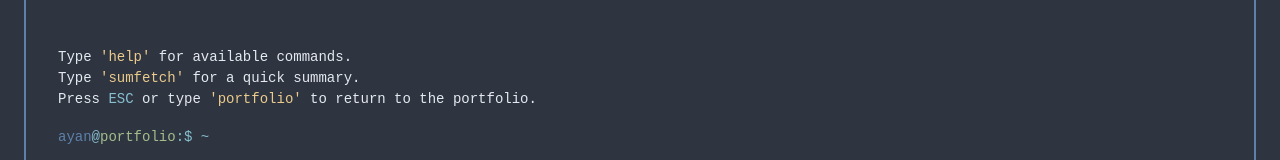
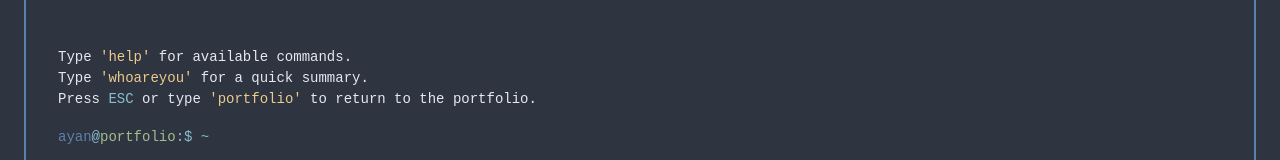
Before and after one commit to draggle/portfolio, a Next.js app: page /terminal in a window 1280 px wide. Shown: the part 271-431 px from the top of the page. Built offline with nearby package versions, Linux system fonts and the light colour scheme; a web font is replaced by a local one.

Commit message:
feat: rename sumfetch to whoareyou in terminal
Co-Authored-By: Claude Sonnet 4.6 <noreply@anthropic.com>

```diff
--- a/src/components/Terminal.tsx
+++ b/src/components/Terminal.tsx
@@ -43,7 +43,7 @@ const BANNER = `<span style="color:${N.green};display:block;white-space:pre;min-
 ╚═════╝ ╚═╝╚═╝  ╚═══╝    ╚══════╝╚═╝  ╚═╝╚═╝╚═╝</span>
 
 Type <span style="color:${N.gold}">'help'</span> for available commands.
-Type <span style="color:${N.gold}">'sumfetch'</span> for a quick summary.
+Type <span style="color:${N.gold}">'whoareyou'</span> for a quick summary.
 Press <span style="color:${N.gray}">ESC</span> or type <span style="color:${N.gold}">'portfolio'</span> to return to the portfolio.`
 
 // ── COMMANDS ───────────────────────────────────────────────────────────────
@@ -67,7 +67,7 @@ const CMDS: Record<string, Cmd> = {
   about: {
     desc: 'Display information about me.',
     fn: () =>
-      `hi, i'm ayan bin saif.\n\napplied mathematics with scientific computing &amp; ml student at the university of waterloo.\ncurrently engineering at ${a('https://tern.ai', 'tern.ai')} — building idps™, an ai-powered positioning stack.\n\ninterested in software engineering, data science, full-stack development, and mobile engineering.\nseeking co-op opportunities for winter 2027.\n\ntype 'sumfetch' for a quick summary.\ntype 'projects' to see what i've built.\ntype 'experience' for my work history.`,
+      `hi, i'm ayan bin saif.\n\napplied mathematics with scientific computing &amp; ml student at the university of waterloo.\ncurrently engineering at ${a('https://tern.ai', 'tern.ai')} — building idps™, an ai-powered positioning stack.\n\ninterested in software engineering, data science, full-stack development, and mobile engineering.\nseeking co-op opportunities for winter 2027.\n\ntype 'whoareyou' for a quick summary.\ntype 'projects' to see what i've built.\ntype 'experience' for my work history.`,
   },
 
   banner: {
@@ -75,7 +75,7 @@ const CMDS: Record<string, Cmd> = {
     fn: () => BANNER,
   },
 
-  sumfetch: {
+  whoareyou: {
     desc: 'Display a summary of my info.',
     fn: () =>
 `╭──────────────────────╮     <span style="color:${N.gold}">sumfetch</span>
```
